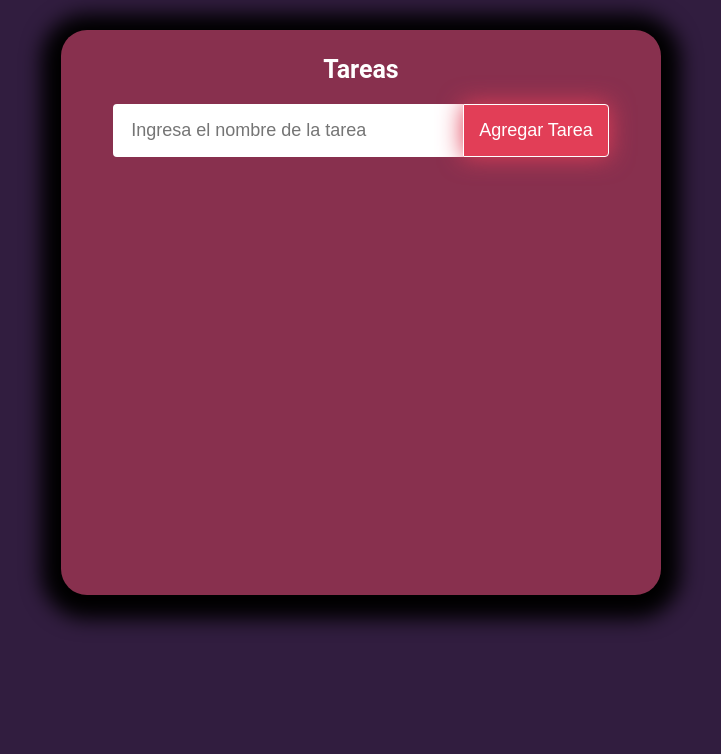
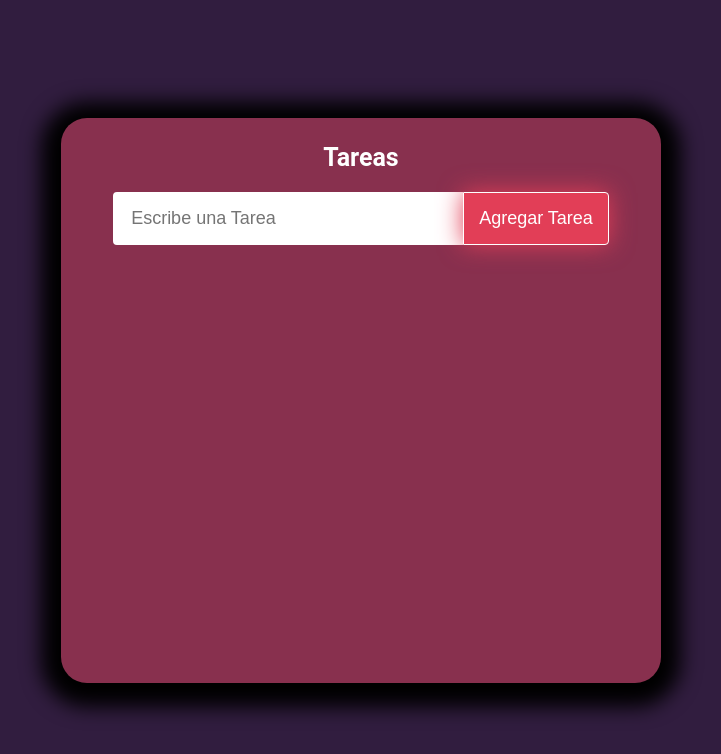
Before and after one commit to FerSilvero/App-de-tareas-React, a React (Create React App) app: page /tareas in a window 1280 px wide. Shown: the top 754 px of the page, without its empty margins (279-1000 px from the left). Built offline with nearby package versions, Linux system fonts and the light colour scheme.

Commit message:
refactorizando la aplicacion

```diff
--- a/package.json
+++ b/package.json
@@ -10,6 +10,7 @@
     "react": "^18.2.0",
     "react-dom": "^18.2.0",
     "react-icons": "^4.7.1",
+    "react-router-dom": "^6.8.0",
     "react-scripts": "5.0.1",
     "uuid": "^9.0.0",
     "web-vitals": "^2.1.4",
--- a/src/App.css
+++ b/src/App.css
@@ -3,37 +3,3 @@
   padding: 0;
   box-sizing: border-box;
 }
-
-html,
-body {
-  color: #FFFBF5;
-  background-color: #311D3F;
-  font-family: Lato, sans-serif;
-}
-
-h1 {
-  color: #fff;
-  font-size: 25px;
-  font-family: Roboto, sans-serif;
-  text-align: center;
-  margin-bottom: 20px;
-}
-
-.aplicacion-tareas {
-  display: flex;
-  flex-wrap: wrap;
-  justify-content: center;
-  align-items: center;
-}
-
-/* Lista de Tareas */
-
-.tareas-lista-principal {
-  width: 600px;
-  min-height: 565px;
-  background-color: #88304E;
-  padding: 25px;
-  margin: 30px;
-  box-shadow: 0px 4px 20px 20px #000;
-  border-radius: 26px;
-}
--- a/src/App.js
+++ b/src/App.js
@@ -1,13 +1,17 @@
 import './App.css';
-import TareaFormulario from './componentes/TareaFormulario';
+import { BrowserRouter as Router, Route, Routes } from 'react-router-dom';
+import HomePage from './pages/HomePage';
+import TareaPage from './pages/TareaPage';
 
 function App() {
   return (
-    <div className="aplicacion-tareas">
-      <div className='tareas-lista-principal' >
-        <h1>Tareas</h1>
-        <TareaFormulario />
-      </div>
+    <div className='app'>
+      <Router>
+        <Routes>
+          <Route path="/" element={ <HomePage/> } />
+          <Route path="/tareas" element={ <TareaPage/> } />
+        </Routes>
+      </Router>
     </div>
   );
 }
--- /dev/null
+++ b/src/componentes/ListaDeTareas.js
@@ -0,0 +1,54 @@
+import React from 'react'
+import { useState } from 'react'
+import Tarea from './Tarea'
+import TareaFormulario from './TareaFormulario'
+import '../hojas-de-estilos/ListaDeTareas.css'
+
+function ListaDeTareas() {
+
+  const [tareas, setTareas] = useState([]);
+
+  const agregarTarea = tarea => {
+    if (tarea.texto.trim()) {
+      tarea.texto = tarea.texto.trim();
+      const tareasActualizadas = [tarea, ...tareas];
+      setTareas(tareasActualizadas);
+    }
+  }
+
+  const eliminarTarea = id => {
+    const tareasActualizadas = tareas.filter(tarea => tarea.id !== id);
+    setTareas(tareasActualizadas);
+  }
+
+  const completarTarea = id => {
+    const tareasActualizadas = tareas.map(tarea => {
+      if (tarea.id === id) {
+        tarea.completada = !tarea.completada;
+      }
+      return tarea;
+    });
+    setTareas(tareasActualizadas);
+  }
+
+  return (
+    <>
+      <TareaFormulario onSubmit={agregarTarea} />
+      <div className='tareas-lista-contenedor'>
+        {
+          tareas.map((tarea) =>
+            <Tarea
+              key={tarea.id}
+              id={tarea.id}
+              texto={tarea.texto}
+              completada={tarea.completada}
+              completarTarea={completarTarea}
+              eliminarTarea={eliminarTarea} />
+          )
+        }
+      </div>
+    </>
+  )
+}
+
+export default ListaDeTareas
--- a/src/componentes/TareaFormulario.js
+++ b/src/componentes/TareaFormulario.js
@@ -1,99 +1,69 @@
-import React, { useState } from 'react';
-import Tarea from './Tarea'
-import '../hojas-de-estilos/TareaFormulario.css';
-import { Formik, Form, Field } from 'formik';
-import * as Yup from 'yup';
+import React from 'react'
+import { useState } from 'react'
+import '../hojas-de-estilos/TareaFormulario.css'
 import { v4 as uuidv4 } from 'uuid';
 
-const TareaFormulario = () => {
-  const [tareas, setTareas] = useState([]);
+function TareaFormulario(props) {
 
-  const esquemaTarea = Yup.object().shape({
-    texto: Yup.string().min(2, '¡Muy Corto!').max(50, '¡Muy Largo!').required('¡Requerido!')
-  });
+  const [input, setInput] = useState('');
+  const [errores, setErrores] = useState(null)
 
-  const eliminarTarea = id => {
-    const tareasActualizadas = tareas.filter(tarea => tarea.id !== id);
-    setTareas(tareasActualizadas);
+  const manejarCambio = e => {
+    setInput(e.target.value);
   }
 
-  const completarTarea = id => {
-    const tareasActualizadas = tareas.map(tarea => {
-      if (tarea.id === id) {
-        tarea.completada = !tarea.completada;
-      }
-      return tarea;
-    });
-    setTareas(tareasActualizadas);
+  const manejarEnvio = e => {
+    e.preventDefault();
+
+    if(input.trim() === '') {
+      setErrores('¡Requerido!')
+      return;
     }
 
-  /*
-  const modificarTarea = (id, nuevoTexto) => {
-    const tareasActualizadas = tareas.map(tarea => {
-      if (tarea.id === id) {
-        tarea.texto = nuevoTexto;
+    if (input.length < 2) {
+      setErrores('¡Muy corto!');
+      return;
     }
-      return tarea;
-    });
-    setTareas(tareasActualizadas);
+
+    if (input.length > 35) {
+      setErrores('¡Muy largo!');
+      return;
     }
-  */
+
+    const tareaNueva = {
+      id: uuidv4(),
+      texto: input,
+      completada: false
+    }
+
+    props.onSubmit(tareaNueva);
+    setInput('');
+    setErrores(null)
+  }
 
   return (
-
-    <div className='tareas-lista-contenedor'>
-    <Formik
-    initialValues={{ texto: '' }}
-    onSubmit={(
-      values,
-      { resetForm  }
-    ) => {
-      const nuevaTarea = {
-        id: uuidv4(),
-        texto: values.texto,
-        completada: false
-        }
-        setTareas([...tareas, nuevaTarea]);
-        resetForm({});
-        console.log(tareas)
-      }}
-        validationSchema={esquemaTarea}
-      >
-      {({ handleSubmit, handleChange, values, errors }) => (
-        <Form
+    <form
       className='tarea-formulario'
-          onSubmit={handleSubmit}>
-          <Field
+      onSubmit={manejarEnvio}>
+      <input
         className='tarea-input'
-            value={values.texto||''}
-            type="text"
-            name="texto"
-            placeholder="Ingresa el nombre de la tarea"
-            onChange={handleChange} />
-
-          <button className='shadow__btn' type="submit">
+        value={input}
+        type='text'
+        placeholder='Escribe una Tarea'
+        name='texto'
+        onChange={manejarCambio}
+      />
+      <button className='shadow__btn'>
         Agregar Tarea
       </button>
-
-          <p className='errors'>{errors && errors.texto}</p>
-        </Form>
-
-      )}
-    </Formik>
-
       {
-      tareas.map((tarea) =>
-        <Tarea
-          key={tarea.id}
-          id={tarea.id}
-          texto={tarea.texto}
-          completada={tarea.completada}
-          eliminarTarea={eliminarTarea}
-          completarTarea={completarTarea} />
+        errores&&
+        <div className='errores'>
+          {errores}
+        </div>
+      }
+    </form>
   )
 }
-  </div>
-  );
-};
 
-export default TareaFormulario;
+export default TareaFormulario
--- /dev/null
+++ b/src/hojas-de-estilos/HomePage.css
@@ -0,0 +1,11 @@
+.homepage {
+  height: 100vh;
+  background-color: #88304E;
+}
+
+a {
+  position: absolute;
+  left: 50%;
+  transform: translate(-50%, -50%);
+  color: white;
+}
--- /dev/null
+++ b/src/hojas-de-estilos/ListaDeTareas.css
@@ -0,0 +1,6 @@
+.tareas-lista-contenedor {
+  display: flex;
+  flex-wrap: wrap;
+  justify-content: center;
+  margin-top: 5px;
+}
--- a/src/hojas-de-estilos/TareaFormulario.css
+++ b/src/hojas-de-estilos/TareaFormulario.css
@@ -60,14 +60,9 @@
               0 0 100px #E23E57;
 }
 
-.tareas-lista-contenedor {
-  display: flex;
-  flex-wrap: wrap;
-  justify-content: center;
-  margin-top: 5px;
-}
 
-.errors {
+
+.errores {
   color: #EEEEEE;
   width: 460px;
   height: 26px;
--- /dev/null
+++ b/src/hojas-de-estilos/TareaPage.css
@@ -0,0 +1,30 @@
+h1 {
+  color: #fff;
+  font-size: 25px;
+  font-family: Roboto, sans-serif;
+  text-align: center;
+  margin-bottom: 20px;
+}
+
+.aplicacion-tareas {
+  height: 100vh;
+  color: #FFFBF5;
+  background-color: #311D3F;
+  font-family: Lato, sans-serif;
+  display: flex;
+  flex-wrap: wrap;
+  justify-content: center;
+  align-items: center;
+}
+
+/* Lista de Tareas */
+
+.tareas-lista-principal {
+  width: 600px;
+  min-height: 565px;
+  background-color: #88304E;
+  padding: 25px;
+  margin: 30px;
+  box-shadow: 0px 4px 20px 20px #000;
+  border-radius: 26px;
+}
--- /dev/null
+++ b/src/pages/HomePage.js
@@ -0,0 +1,13 @@
+import React from 'react';
+import '../hojas-de-estilos/HomePage.css'
+
+function HomePage() {
+  return (
+    <div className='homepage'>
+      <h1>HomePage</h1>
+      <a href="/tareas">Ir a Tareas</a>
+    </div>
+  )
+}
+
+export default HomePage
--- /dev/null
+++ b/src/pages/TareaPage.js
@@ -0,0 +1,16 @@
+import React from 'react'
+import ListaDeTareas from '../componentes/ListaDeTareas'
+import '../hojas-de-estilos/TareaPage.css'
+
+function TareaPage() {
+  return (
+    <div className="aplicacion-tareas">
+      <div className='tareas-lista-principal' >
+        <h1>Tareas</h1>
+        <ListaDeTareas />
+      </div>
+    </div>
+  )
+}
+
+export default TareaPage
```
Also changed, not shown: 1 other file (tests, documents, lock files or other folders). Lines whose indentation alone changed are shown as unchanged.
